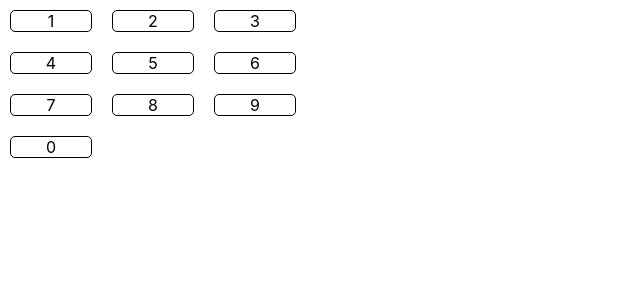
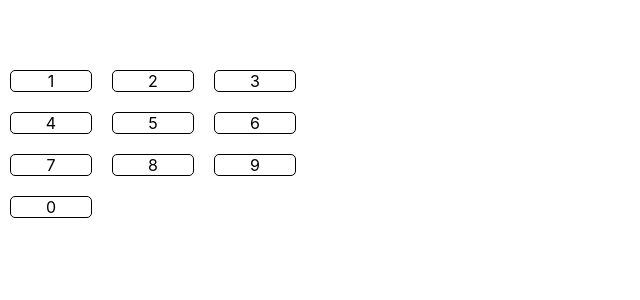
Before and after one commit to JessicaBunyan/React-Calc-Tutorial, a React (Create React App) app: page / in a window 1280 px wide. Shown: the top 300 px of the page, without its empty margins (0-640 px from the left). Built offline with nearby package versions, Linux system fonts and the light colour scheme.

Commit message:
can push numbers to display

```diff
--- a/src/App.css
+++ b/src/App.css
@@ -1,5 +1,16 @@
+.App {
+  width: 310px;
+  height: 600px;
+}
+
+.display {
+  width: 100%;
+  height: 60px;
+  text-align: right;
+}
+
 .buttons {
-  width: 310px;
+  width: 100%;
 }
 
 .button {
--- a/src/App.js
+++ b/src/App.js
@@ -4,18 +4,37 @@ import "./App.css";
 import Number from "./Number";
 
 class App extends Component {
-  render() {
+  constructor(props) {
+    super(props);
+    this.state = {
+      value: ""
+    };
+  }
+
+  addDigit(d) {
+    this.setState({ value: this.state.value + "" + d });
+  }
+
+  getNumbers() {
     var numbers = [];
-
     for (var i = 1; i < 10; i++) {
-      numbers.push(React.cloneElement(<Number value={i} />));
+      numbers.push(
+        React.cloneElement(<Number value={i} onClick={d => this.addDigit(d)} />)
+      );
     }
     numbers.push(React.cloneElement(<Number value={0} />));
+    return numbers;
+  }
+
+  render() {
+    var numbers = this.getNumbers();
+    var operators = [];
 
     return (
       <div className="App">
-        <div className="screen" />
-        <div className="buttons">{numbers}</div>
+        <div className="display">{this.state.value}</div>
+        <div className="numbers">{numbers}</div>
+        <div className="operators">{operators}</div>
       </div>
     );
   }
```
